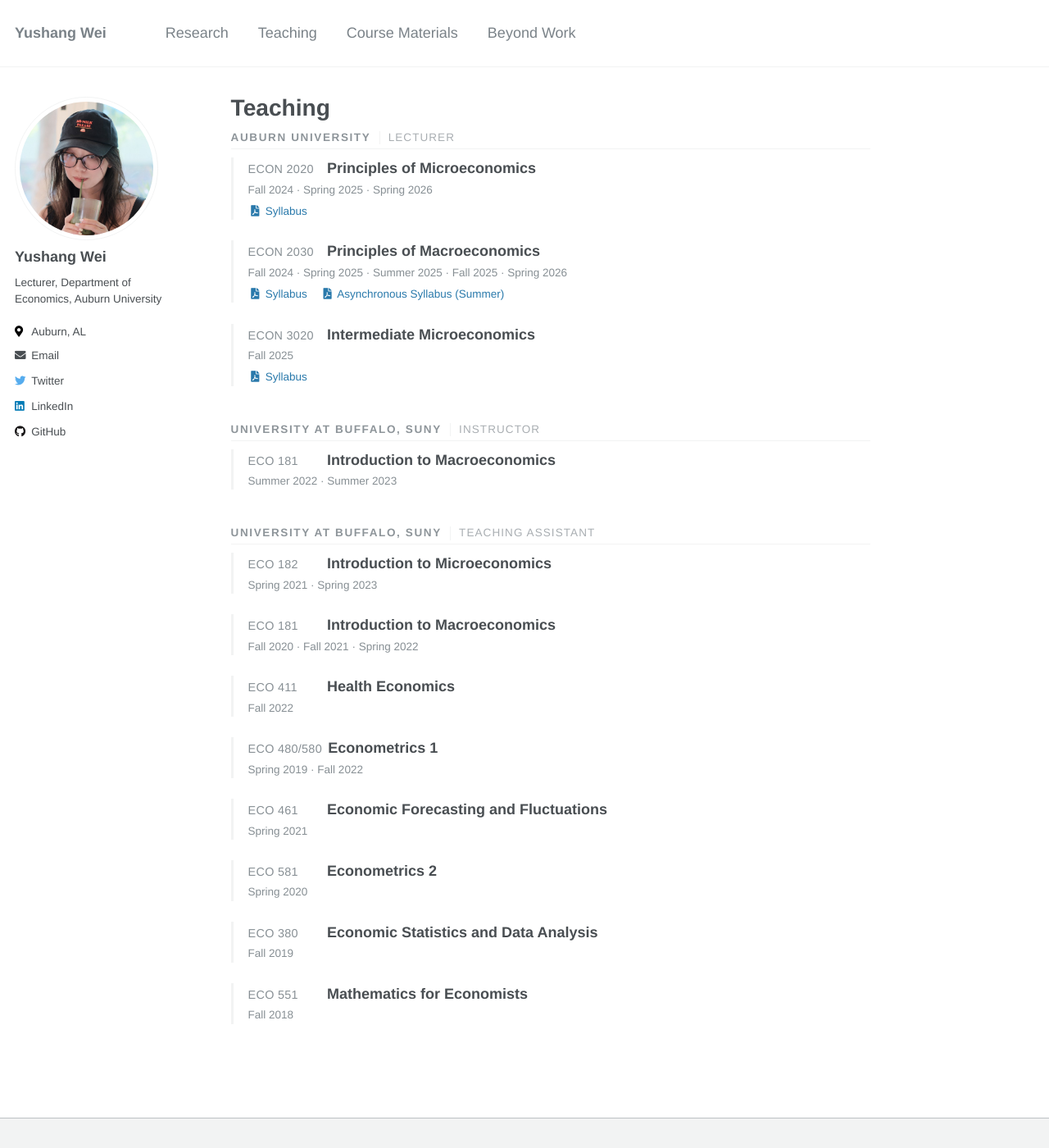
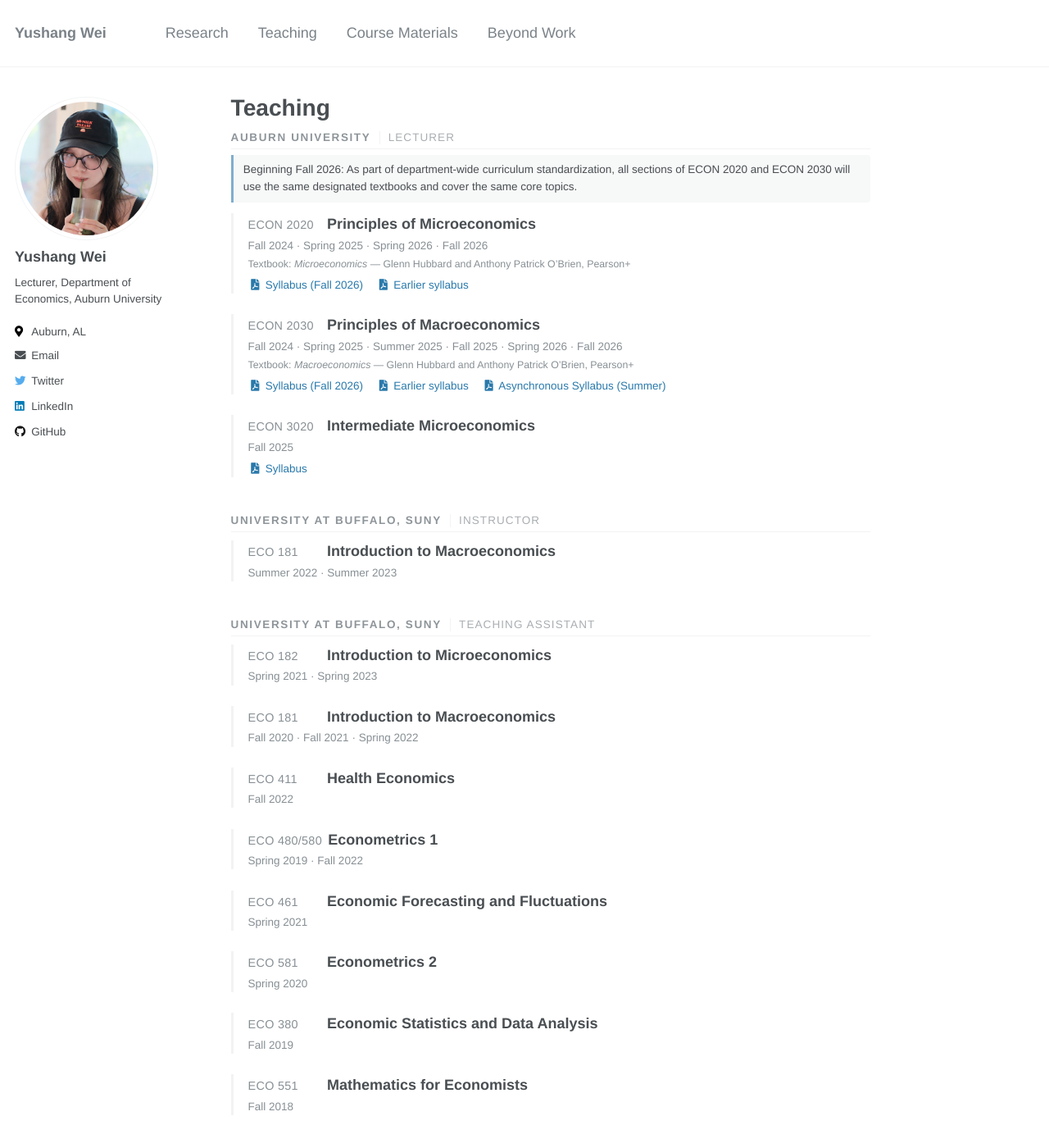
Before and after one commit to yushang1994/yushangw, a Jekyll site: the page built from _pages/teaching.md, in a window 1280 px wide and 1400 px high. Shown: the whole window at 82% size. Built offline with Jekyll 4.4.1, drawn with Linux system fonts in a browser that asks for light colours.

Commit message:
Teaching: Fall 2026 syllabi, textbooks, and curriculum standardization note

```diff
--- a/_data/teaching.yml
+++ b/_data/teaching.yml
@@ -5,22 +5,33 @@
 #   code    Course number, e.g. "ECON 2020"
 #   title   Course name
 #   terms   List of terms taught (shown in order)
+#   textbook  Optional textbook line shown under the terms
 #   links   Optional list of {label, file} for syllabi or other PDFs (file is relative to site root)
+# A section may also have a `note` shown under its heading.
 
 - institution: Auburn University
   role: Lecturer
+  note: >-
+    Beginning Fall 2026: As part of department-wide curriculum standardization, all sections of
+    ECON 2020 and ECON 2030 will use the same designated textbooks and cover the same core topics.
   items:
     - code: ECON 2020
       title: Principles of Microeconomics
-      terms: [Fall 2024, Spring 2025, Spring 2026]
+      terms: [Fall 2024, Spring 2025, Spring 2026, Fall 2026]
+      textbook: "*Microeconomics* — Glenn Hubbard and Anthony Patrick O'Brien, Pearson+"
       links:
-        - label: Syllabus
+        - label: Syllabus (Fall 2026)
+          file: /files/pdf/teaching-materials/ECON2020_Syllabus_Fall2026.pdf
+        - label: Earlier syllabus
           file: /files/pdf/teaching-materials/ECON2020_Syllabus.pdf
     - code: ECON 2030
       title: Principles of Macroeconomics
-      terms: [Fall 2024, Spring 2025, Summer 2025, Fall 2025, Spring 2026]
+      terms: [Fall 2024, Spring 2025, Summer 2025, Fall 2025, Spring 2026, Fall 2026]
+      textbook: "*Macroeconomics* — Glenn Hubbard and Anthony Patrick O'Brien, Pearson+"
       links:
-        - label: Syllabus
+        - label: Syllabus (Fall 2026)
+          file: /files/pdf/teaching-materials/ECON2030_Syllabus_Fall2026.pdf
+        - label: Earlier syllabus
           file: /files/pdf/teaching-materials/ECON2030_Syllabus.pdf
         - label: Asynchronous Syllabus (Summer)
           file: /files/pdf/teaching-materials/ECON2030__Syllabus_Summer.pdf
--- a/_pages/teaching.md
+++ b/_pages/teaching.md
@@ -14,6 +14,7 @@
   <h2 class="cv-section__title" id="{{ section.institution | append: '-' | append: section.role | slugify }}">
     {{ section.institution }}<span class="cv-section__role">{{ section.role }}</span>
   </h2>
+  {% if section.note %}<p class="cv-section__note">{{ section.note }}</p>{% endif %}
 
   {% for course in section.items %}
   <article class="cv-entry">
@@ -21,6 +22,7 @@
       <span class="cv-entry__code">{{ course.code }}</span><span>{{ course.title }}</span>
     </h3>
     {% if course.terms %}<p class="cv-entry__meta">{{ course.terms | join: " · " }}</p>{% endif %}
+    {% if course.textbook %}<p class="cv-entry__meta cv-entry__note">Textbook: {{ course.textbook | markdownify | remove: '<p>' | remove: '</p>' }}</p>{% endif %}
     {% if course.links %}
     <div class="cv-entry__links">
       {% for link in course.links %}<a href="{{ link.file | relative_url }}"><i class="fas fa-fw fa-file-pdf" aria-hidden="true"></i> {{ link.label }}</a>{% endfor %}
--- a/_sass/_custom.scss
+++ b/_sass/_custom.scss
@@ -59,6 +59,17 @@
 
   &:first-of-type &__title {
     margin-top: 0.5em;
+  }
+
+  &__note {
+    margin: -0.25em 0 1em;
+    padding: 0.6em 0.9em;
+    font-size: $type-size-6;
+    line-height: 1.55;
+    color: $dark-gray;
+    background-color: mix(#fff, $lighter-gray, 40%);
+    border-left: 3px solid mix(#fff, $link-color, 40%);
+    border-radius: 0 $border-radius $border-radius 0;
   }
 
   &__role {
```
Also changed, not shown: 2 other files.
